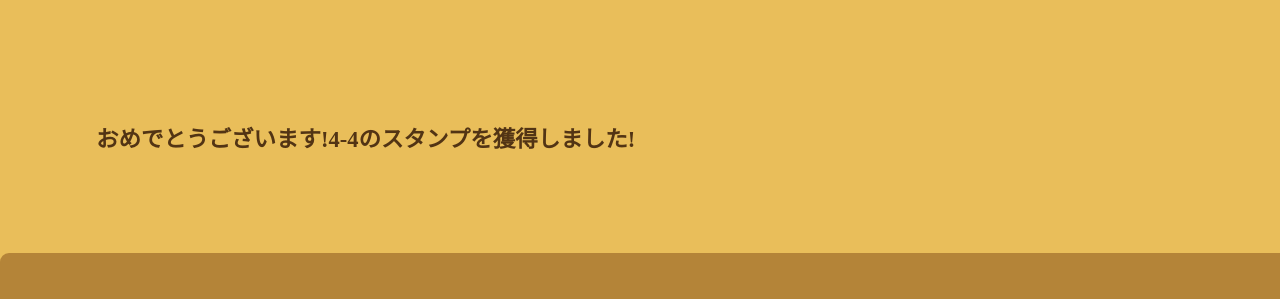
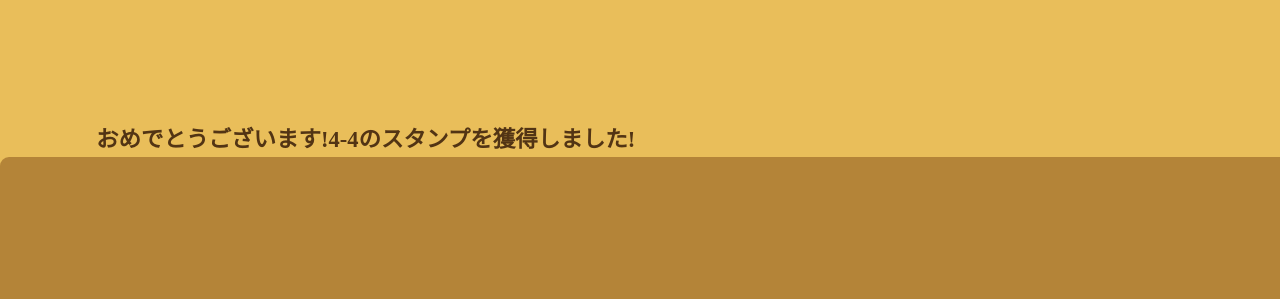
Before and after one commit to tsukukomastamprally2022/tsukukomastamprally2022.github-io, a plain HTML site: page index.html in a window 1280 px wide. Shown: the part 49-348 px from the top of the page. Drawn offline with Linux system fonts and the light colour scheme; files whose address does not match are found by name.

Commit message:
Update base.css

```diff
--- a/base.css
+++ b/base.css
@@ -28,7 +28,7 @@ html {
   }
 
   .section-hero {
-    padding: 15rem 0 9.6rem;
+    padding: 15rem 0rem 0rem;
   }
 
   .hero {
```
